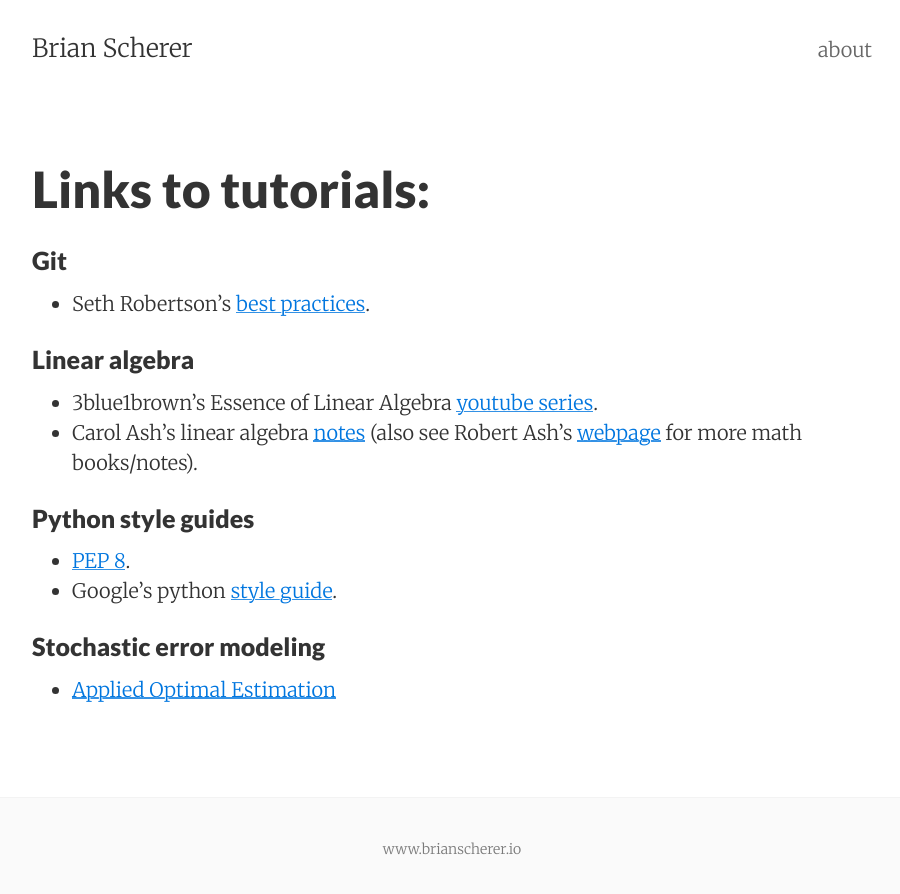
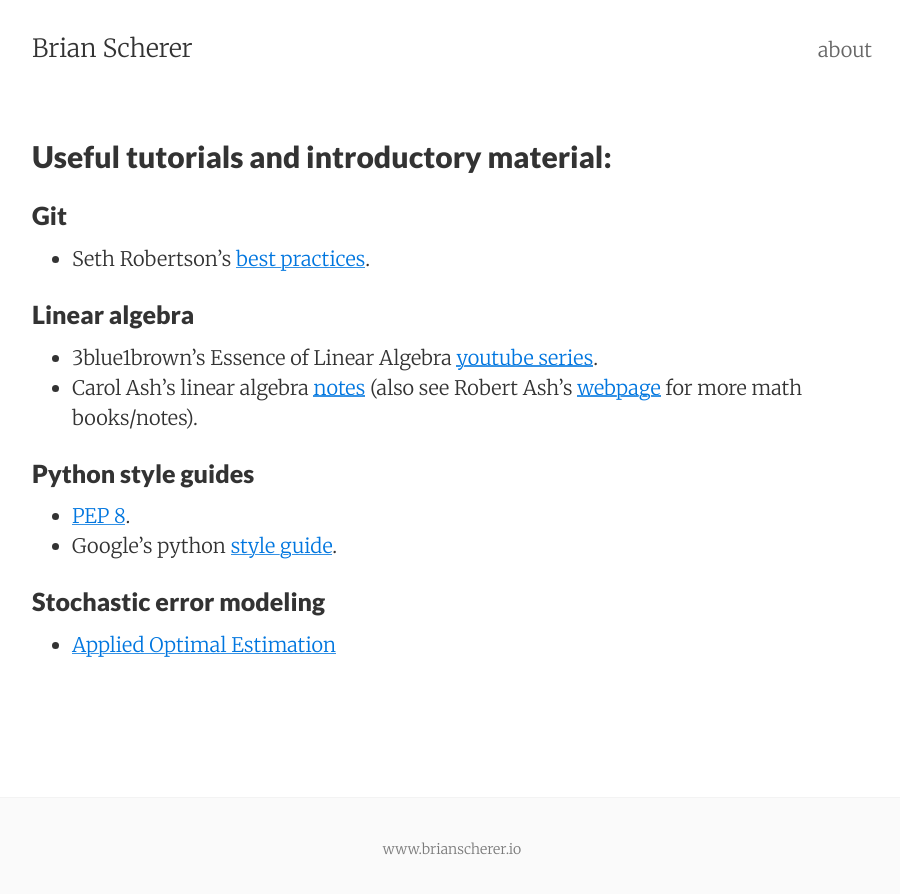
Before and after one commit to brianscherer/brianscherer.github.io, a Jekyll site: the page built from tutorial_links.md, in a window 1280 px wide. Shown: the top 894 px of the page, without its empty margins (188-1088 px from the left). Built offline with Jekyll 4.4.1, drawn with Linux system fonts in a browser that asks for light colours.

Commit message:
Update tutorial_links.md

```diff
--- a/tutorial_links.md
+++ b/tutorial_links.md
@@ -5,7 +5,7 @@ permalink: /tutorial_links/
 tags: tutorial, links
 ---
 
-# Links to tutorials:
+## Useful tutorials and introductory material:
 
 ### Git
 * Seth Robertson's [best practices](http://sethrobertson.github.io/GitBestPractices/).
```
